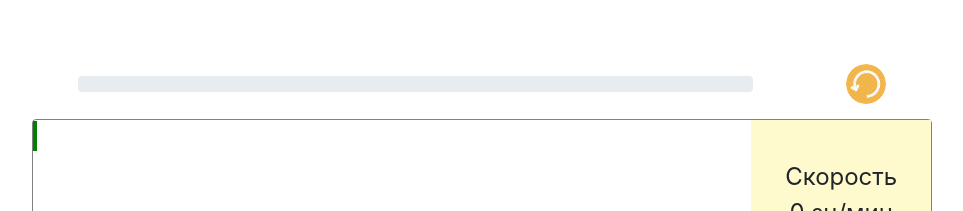
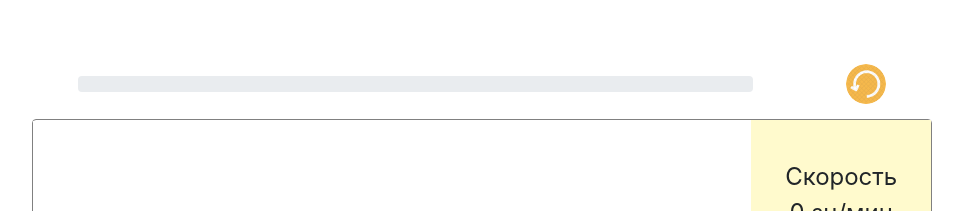
Before and after one commit to KseniaIkud/Touch-typing-app, a React (Create React App) app: page / in a window 1280 px wide. Shown: the top 211 px of the page, without its empty margins (158-1121 px from the left). Built offline with nearby package versions, Linux system fonts and the light colour scheme.

Commit message:
styles refactoring

```diff
--- a/src/components/TypingArea.jsx
+++ b/src/components/TypingArea.jsx
@@ -18,7 +18,7 @@ const TypingArea = (props) => {
                     <span className={classes.outgoingValue}>
                         {props.text.outgoingValues}
                     </span>
-                    <span className={`${props.text.isWrongSymbol ? classes.keyWrong : classes.keySuccess}`}>
+                    <span className={`${classes.key} ${props.text.isWrongSymbol && classes.keyWrong}`}>
                         {props.text.currentSymbol}
                     </span>
                     <span>{props.text.incomingValues}</span>
--- a/src/components/TypingArea.module.css
+++ b/src/components/TypingArea.module.css
@@ -32,16 +32,17 @@
 .outgoingValue {
     color: green;
 }
+.key {
+    background-color: green;
+    border: 2px solid #ffffff;
+    color: #ffffff;
+}
 .keyWrong {
     border: 2px solid red;
     background-color: crimson;
-    height: 20px;
+    color: #ffffff;
 }
-.keySuccess {
-    border: 2px solid green;
-    background-color: greenyellow;
-    height: 20px;
-}
+
 .result {
     font-size: 24px;
     width: 25%;
```
